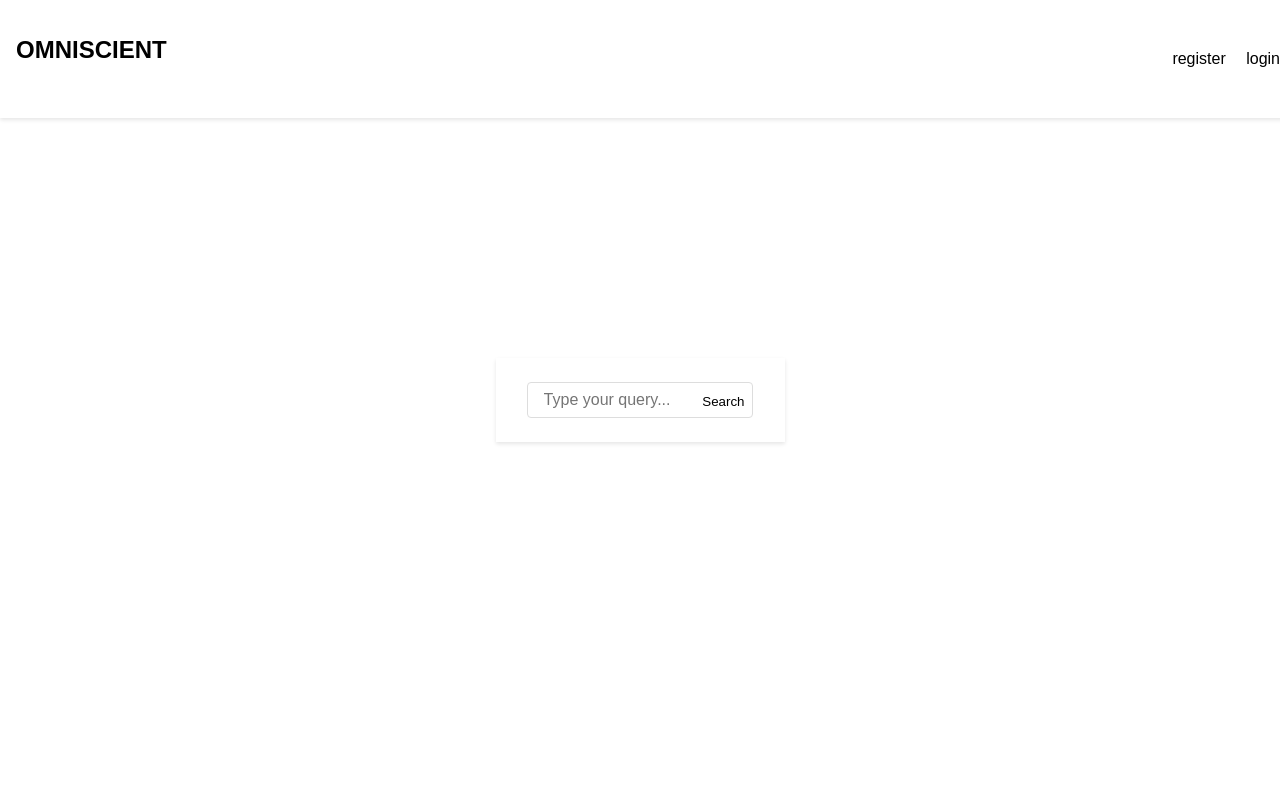
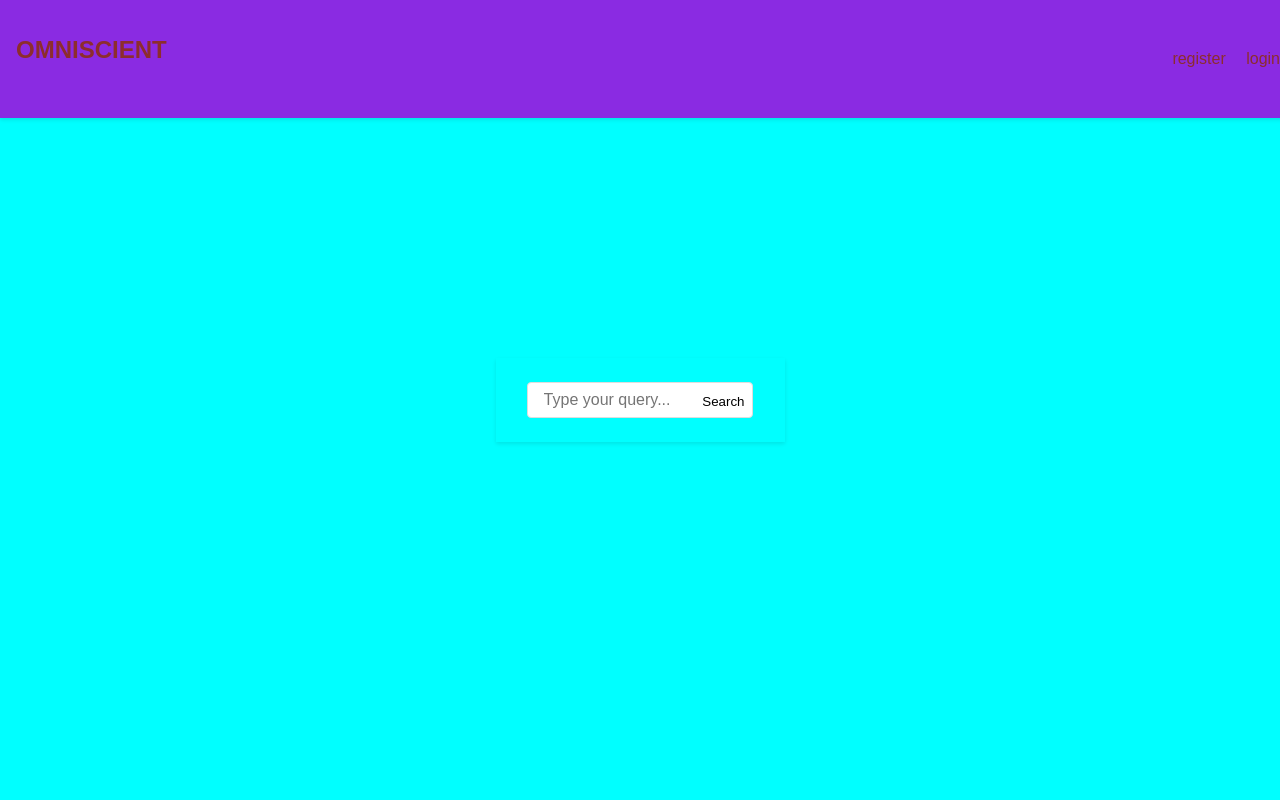
Before and after one commit to Tejaswikarthik/websearchengine_usingflask, a Flask app: page / in a window 1280 px wide. Run offline with Flask 3, Linux system fonts and the light colour scheme; parts of the project's set-up code (start-up, migrations or seed data) failed here and were passed over.

Commit message:
Update search.html

```diff
--- a/Templates/search.html
+++ b/Templates/search.html
@@ -16,6 +16,7 @@
             background-repeat: no-repeat;
             background-size: cover;
             background-position: center;
+            background-color: aqua;
         }
 
         .container {
@@ -81,17 +82,18 @@
             width: 100%;
             box-shadow: 0 2px 4px rgba(0, 0, 0, 0.1);
             z-index: 1;
+            background-color: blueviolet;
         }
 
         nav a {
             margin-right: 16px;
             text-decoration: none;
-            color: #000;
+            color: #8d2d2d;
             transition: color 0.3s ease;
         }
 
         nav a:hover {
-            color: blue;
+            color: greenyellow;
         }
 
         @media (max-width: 600px) {
```
